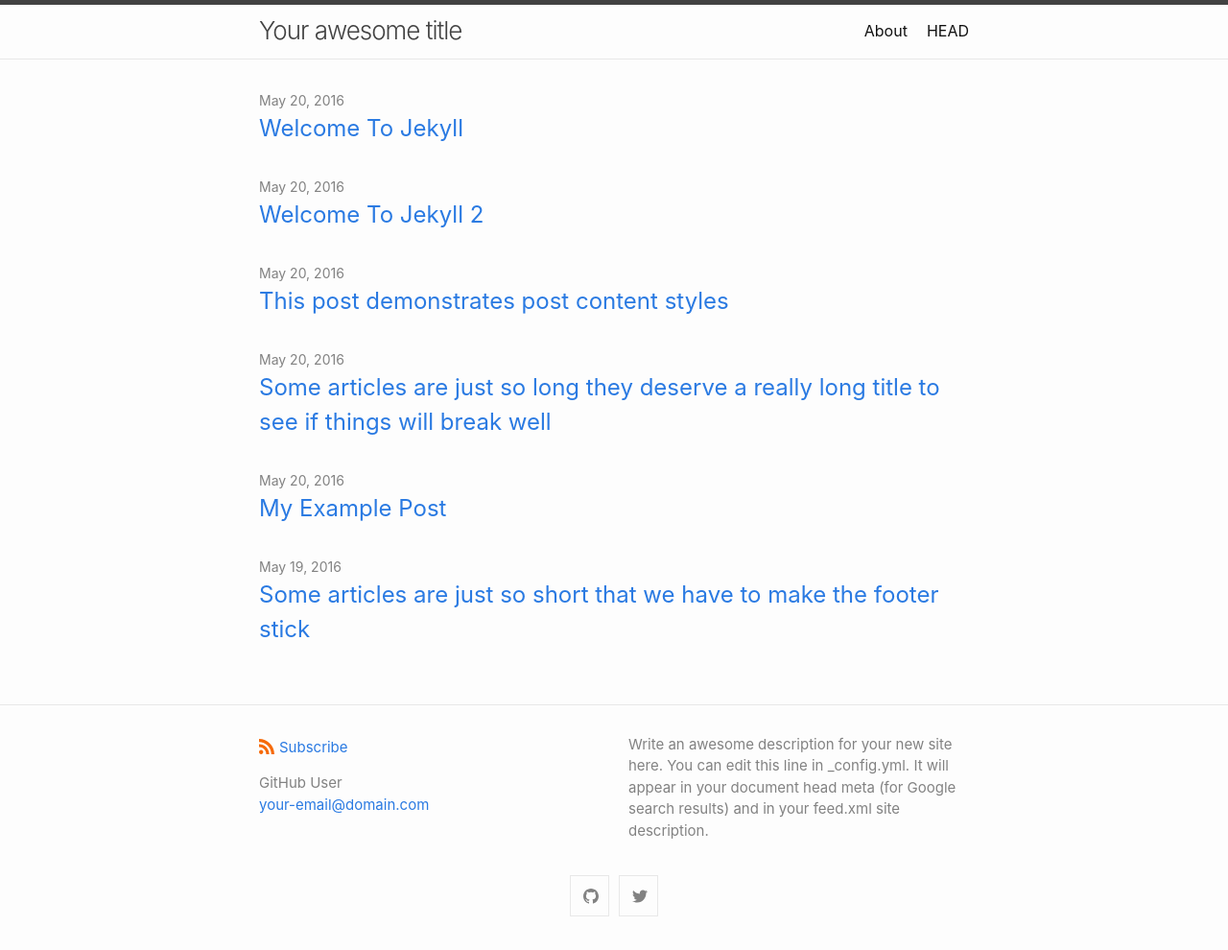
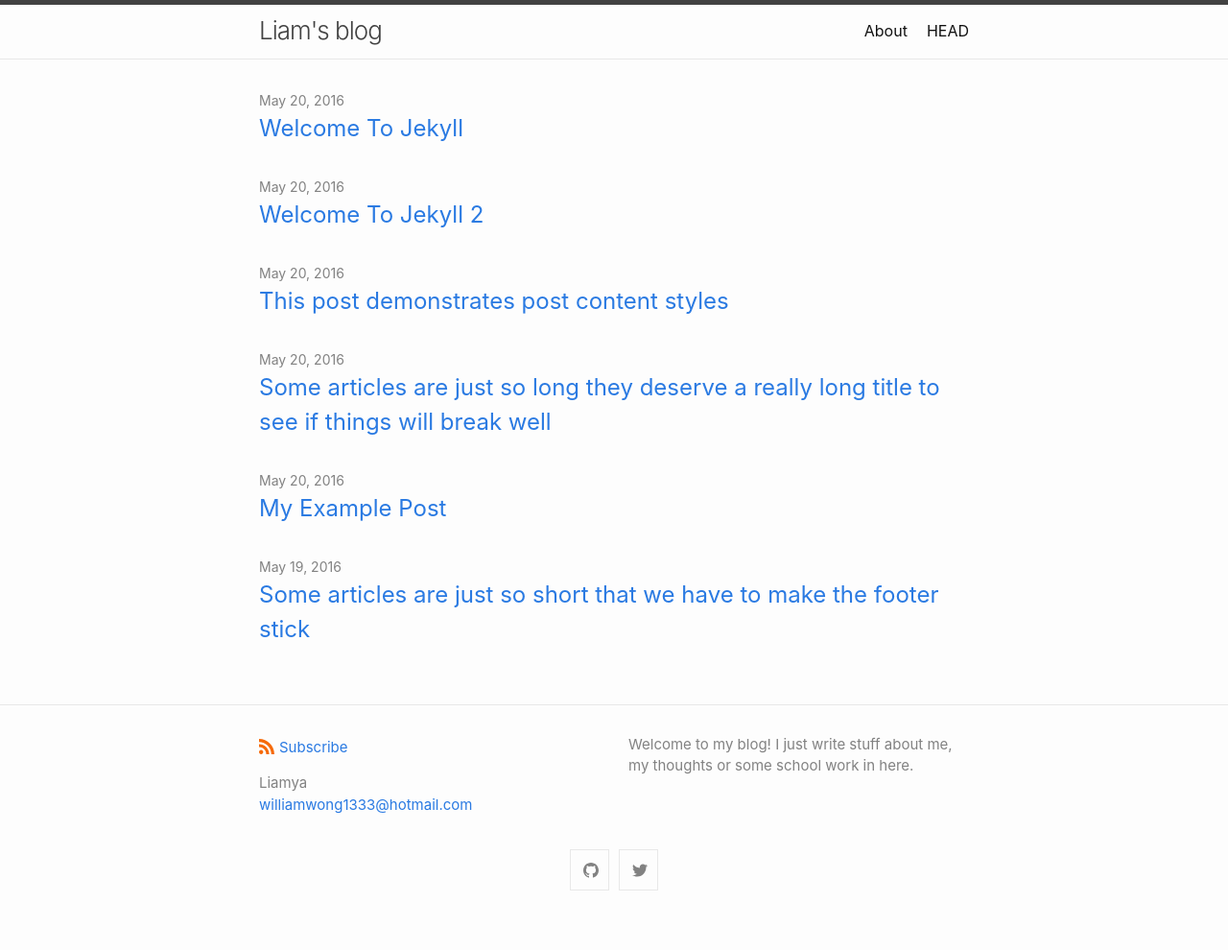
Before and after one commit to wongwil/wongwil.github.io, a Jekyll site: the page built from index.md, in a window 1280 px wide. Shown: the whole page at 96% size. Built offline with Jekyll 4.4.1, drawn with Linux system fonts in a browser that asks for light colours; after the commit the page ends 963 px from its top, so only the background shows below that.

Commit message:
Update _config.yml

```diff
--- a/_config.yml
+++ b/_config.yml
@@ -1,11 +1,9 @@
-title: Your awesome title
+title: Liam's blog
 author:
-  name: GitHub User
-  email: your-email@domain.com
+  name: Liamya
+  email: williamwong1333@hotmail.com
 description: > # this means to ignore newlines until "show_excerpts:"
-  Write an awesome description for your new site here. You can edit this
-  line in _config.yml. It will appear in your document head meta (for
-  Google search results) and in your feed.xml site description.
+  Welcome to my blog! I just write stuff about me, my thoughts or some school work in here.
 
 show_excerpts: false # set to true to show excerpts on the homepage
 
```
